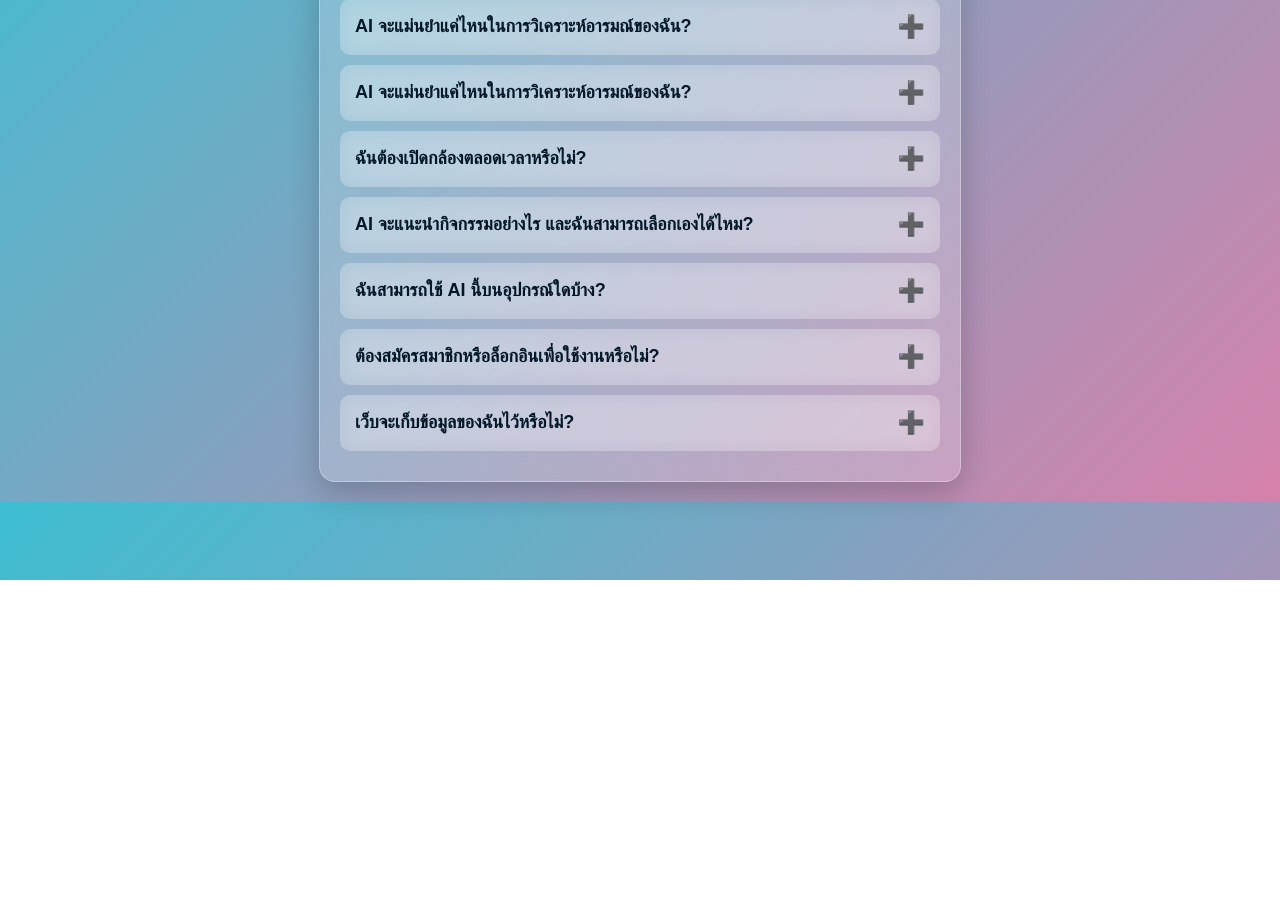
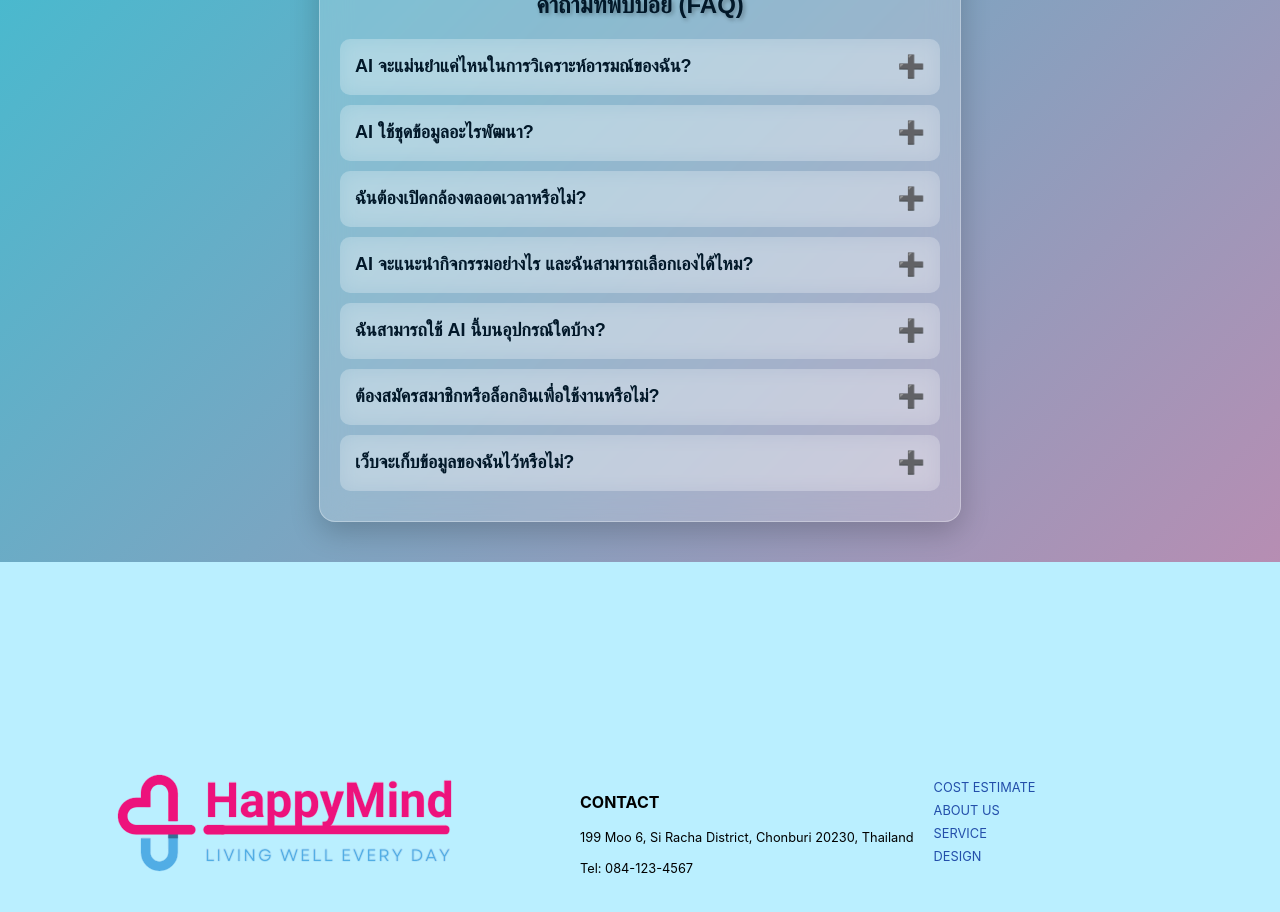
Before and after one commit to kanokkorn2003/ProjectFinalAi, a React (Create React App) app: page /faq in a window 1280 px wide. Shown: the part 220-1132 px from the top of the page. Before the commit the page ends 800 px from the top, so only its background shows below. Built offline with nearby package versions, Linux system fonts and the light colour scheme.

Commit message:
ข้อความ commit

```diff
--- a/src/faq/faq.css
+++ b/src/faq/faq.css
@@ -1,6 +1,7 @@
 body {
   background: linear-gradient(135deg, #3dbed1, #d581ab);
 }
+
 .faq-container {
   max-width: 600px;
   margin: 60px auto 20px;
@@ -13,7 +14,6 @@ body {
   backdrop-filter: blur(15px); /* ทำให้ขุ่น */
   border: 1px solid rgba(255, 255, 255, 0.3); /* ขอบแบบโปร่งใส */
 }
-
 
 /* 🔥 หัวข้อ */
 .faq-title {
@@ -52,7 +52,6 @@ body {
   width: 100%; /* ทำให้ยืดเต็ม */
 }
 
-
 /* ➕ / ➖ ไอคอน */
 .faq-icon {
   margin-left: auto;  /* ดันไปอยู่ริมขวา */
@@ -73,3 +72,74 @@ body {
   max-height: 150px;
   opacity: 1;
 }
+
+
+
+/* Testimonials Section */
+.testimonials-section {
+  background-color: #baefff;
+  padding: 10px; /* ลด padding ด้านบนและด้านล่าง */
+  height: px; /* ความสูงของพื้นที่ */
+  display: flex;
+  align-items: center; /* จัดเนื้อหาให้อยู่ตรงกลางแนวตั้ง */
+  margin-top: auto; /* ทำให้ชิดขอบล่างสุด */
+}
+/* Container สำหรับเนื้อหา */
+.container {
+  width: 100%;
+  max-width: 1200px;
+  margin: 0 auto;
+  display: flex;
+  justify-content: flex-start;
+  align-items: center;
+  padding: 0 20px;
+}
+
+.row {
+  display: flex;
+  justify-content: flex-start;
+  align-items: center;
+}
+
+/* โลโก้ */
+.logo-container {
+  margin-right: 30px;
+  display: flex; /* เพิ่ม display flex */
+  align-items: center; /* จัดโลโก้ให้อยู่ตรงกลางแนวตั้ง */
+}
+
+/* Contact Section */
+.contact-info {
+  padding: 10px;
+  display: flex;
+  flex-direction: column;
+  justify-content: center; /* จัดเนื้อหาให้อยู่ตรงกลางแนวตั้ง */
+}
+
+.contact-title {
+  font-size: 1em;
+  margin-bottom: 5px;
+}
+
+.contact-address, .contact-phone {
+  font-size: 0.8em;
+  margin-bottom: 3px;
+}
+
+/* Links Section */
+.links {
+  padding: 10px;
+  display: flex;
+  flex-direction: column;
+  justify-content: center; /* จัดเนื้อหาให้อยู่ตรงกลางแนวตั้ง */
+}
+
+.link-item {
+  margin-bottom: 3px;
+}
+
+.link-text {
+  text-decoration: none;
+  color: #234faa;
+  font-size: 0.8em;
+}
--- a/src/faq/faq.js
+++ b/src/faq/faq.js
@@ -1,10 +1,12 @@
 import React, { useState } from "react";
-import "./faq.css"; // อย่าลืม import CSS
+import "./faq.css"; // Import CSS
+import { Link } from 'react-router-dom';
+import logoImage from './logo.png';
 
 const faqs = [
   { question: "AI จะแม่นยำแค่ไหนในการวิเคราะห์อารมณ์ของฉัน?", answer: "AI ใช้เทคโนโลยีการวิเคราะห์ใบหน้าเพื่อตรวจจับอารมณ์ของคุณผ่านกล้อง และประมวลผลด้วยอัลกอริธึม Machine Learning" },
-  { question: "AI จะแม่นยำแค่ไหนในการวิเคราะห์อารมณ์ของฉัน?", answer: "ระบบของเราถูกฝึกด้วยชุดข้อมูลขนาดใหญ่เพื่อให้แม่นยำที่สุด แต่ผลลัพธ์อาจแตกต่างกันไปขึ้นอยู่กับแสง มุมกล้อง และลักษณะเฉพาะของแต่ละบุคคล" },
-  { question: "ฉันต้องเปิดกล้องตลอดเวลาหรือไม่?", answer: " ไม่จำเป็น คุณสามารถเลือกเปิดกล้องเมื่อคุณต้องการให้ AI วิเคราะห์อารมณ์ของคุณเท่านั้น" },
+  { question: "AI ใช้ชุดข้อมูลอะไรพัฒนา?", answer: "ระบบของเราถูกฝึกด้วยชุดข้อมูลขนาดใหญ่เพื่อให้แม่นยำที่สุด แต่ผลลัพธ์อาจแตกต่างกันไปขึ้นอยู่กับแสง มุมกล้อง และลักษณะเฉพาะของแต่ละบุคคล" },
+  { question: "ฉันต้องเปิดกล้องตลอดเวลาหรือไม่?", answer: "ไม่จำเป็น คุณสามารถเลือกเปิดกล้องเมื่อคุณต้องการให้ AI วิเคราะห์อารมณ์ของคุณเท่านั้น" },
   { question: "AI จะแนะนำกิจกรรมอย่างไร และฉันสามารถเลือกเองได้ไหม?", answer: "AI จะวิเคราะห์อารมณ์ของคุณและแนะนำกิจกรรมที่เหมาะสม เช่น การออกกำลังกาย ฟังเพลง หรืออ่านบทความสร้างแรงบันดาลใจ แต่คุณสามารถเลือกทำกิจกรรมอื่นๆ ตามต้องการ" },
   { question: "ฉันสามารถใช้ AI นี้บนอุปกรณ์ใดบ้าง?", answer: "คุณสามารถใช้ผ่านเว็บเบราว์เซอร์ได้ทั้งบนคอมพิวเตอร์ สมาร์ทโฟน และแท็บเล็ต โดยไม่ต้องดาวน์โหลดแอปพลิเคชัน" },
   { question: "ต้องสมัครสมาชิกหรือล็อกอินเพื่อใช้งานหรือไม่?", answer: "ไม่จำเป็น! คุณสามารถเข้าใช้ AI วิเคราะห์อารมณ์และรับคำแนะนำกิจกรรมได้ทันทีโดยไม่ต้องสมัครหรือล็อกอิน" },
@@ -19,18 +21,72 @@ const FAQ = () => {
   };
 
   return (
+    <>
+      <br /><br />
+      {/* ส่วน FAQ */}
       <div className="faq-container">
-      <h2 className="faq-title"> Frequently Asked Questions</h2>
+        <h2 className="faq-title">คำถามที่พบบ่อย (FAQ)</h2>
+
         {faqs.map((faq, index) => (
-        <div key={index} className={`faq-item ${openIndex === index ? "open" : ""}`} onClick={() => toggleFAQ(index)}>
+          <div
+            key={index}
+            className={`faq-item ${openIndex === index ? "open" : ""}`}
+            onClick={() => toggleFAQ(index)}
+          >
             <div className="faq-question">
               {faq.question}
               <span className="faq-icon">{openIndex === index ? "➖" : "➕"}</span>
             </div>
-          <div className="faq-answer">{openIndex === index && <p>{faq.answer}</p>}</div>
+
+            {openIndex === index && (
+              <div className="faq-answer">
+                <p>{faq.answer}</p>
+              </div>
+            )}
           </div>
         ))}
       </div>
+
+      <br />
+      {/* Testimonials Section */}
+      <div className="testimonials-section">
+        <div className="container">
+          <div className="row justify-content-start align-items-center">
+            {/* Logo */}
+            <div className="col-md-3 text-left logo-container">
+              <img
+                src={logoImage}
+                alt="Logo"
+                className="logo-image"
+              />
+            </div>
+
+            {/* Contact Section */}
+            <div className="col-md-3 contact-info">
+              <h5 className="contact-title">CONTACT</h5>
+              <p className="contact-address">199 Moo 6, Si Racha District, Chonburi 20230, Thailand</p>
+              <p className="contact-phone">Tel: 084-123-4567</p>
+            </div>
+
+            {/* Links Section */}
+            <div className="col-md-3 links">
+              <div className="link-item">
+                <Link to="/CostEstimator" className="link-text">COST ESTIMATE</Link>
+              </div>
+              <div className="link-item">
+                <Link to="/aboutus" className="link-text">ABOUT US</Link>
+              </div>
+              <div className="link-item">
+                <Link to="/service" className="link-text">SERVICE</Link>
+              </div>
+              <div className="link-item">
+                <Link to="/design" className="link-text">DESIGN</Link>
+              </div>
+            </div>
+          </div>
+        </div>
+      </div>
+    </>
   );
 };
 
--- a/src/home/home.css
+++ b/src/home/home.css
@@ -1,3 +1,4 @@
+
 .button-style {
   position: absolute;
   bottom: 85px;
```
Also changed, not shown: src/faq/logo.png (added), src/index.css (line endings or trailing spaces). Lines whose indentation alone changed are shown as unchanged.
